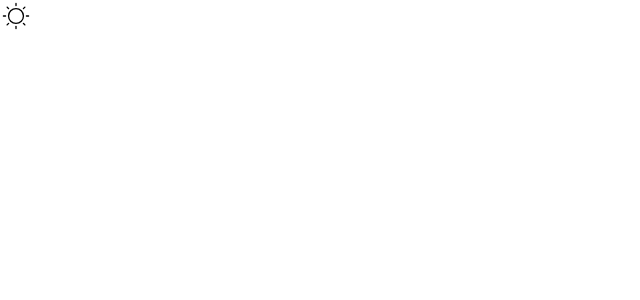
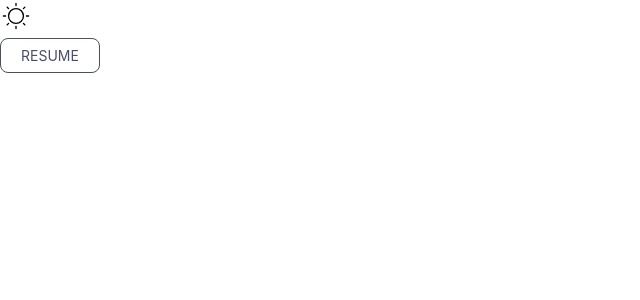
Before and after one commit to kosmiadis/portfolio_2026, a React (Vite) app: page / in a window 1280 px wide. Shown: the top 300 px of the page, without its empty margins (0-640 px from the left). Built offline with nearby package versions, Linux system fonts and the light colour scheme.

Commit message:
create button ui component

```diff
--- a/src/components/layouts/CoreLayout.tsx
+++ b/src/components/layouts/CoreLayout.tsx
@@ -2,6 +2,7 @@ import { twMerge } from "tailwind-merge";
 import type { ThemeType } from "../../store/theme";
 import Footer from "../layout/footer";
 import Header from "../layout/header";
+import Button from "../ui/button";
 
 type CoreLayoutPropsType = {
     theme: ThemeType;
@@ -12,7 +13,7 @@ export default function CoreLayout ({ theme }: CoreLayoutPropsType) {
     return <div className={twMerge('w-full min-h-screen dark:bg-black duration-100 ', theme)}>
         <Header/>
         <main className="">
-
+            <Button variant="ghost">RESUME</Button>
         </main>
         <Footer />
     </div>
--- /dev/null
+++ b/src/components/ui/button.tsx
@@ -0,0 +1,24 @@
+import type { HTMLAttributes, ReactNode } from "react";
+import { twMerge } from "tailwind-merge";
+
+type ButtonVariantType = 'ghost' | 'default' | 'link'
+
+interface ButtonI extends HTMLAttributes<HTMLButtonElement> {
+    variant?: ButtonVariantType;
+    children: ReactNode;
+}
+
+const variantStyle = {
+    default: 'bg-accent text-white hover:brightness-120 hover:shadow-2xl shadow-accent',
+    ghost: 'border-1 border-accent text-accent hover:bg-accent hover:text-white',
+    link: 'text-accent dark:hover:text-white'
+}
+
+export default function Button ({ variant='default', children, ...props}: ButtonI) {
+    const classes = 'px-5 py-1.5 text-md font-normal rounded-lg hover:cursor-pointer duration-100';
+
+    //@ts-ignore
+    return <button className={twMerge(classes, variantStyle[variant])}  {...props}>
+        {children}
+    </button>
+}
--- a/src/index.css
+++ b/src/index.css
@@ -1,9 +1,19 @@
 @import "tailwindcss";
 
 @theme {
-
+    --color-foreground: #fafaff;
+    --color-bg: #1c1c1c;
+    --color-accent: #4a4e69;
+    --text-sm: 12px;
+    --text-md: 14px;
+    --text-lg: 16px;
+    --text-xl: 18px;
+    --text-2xl: 20px;
 }
 
-@custom-variant dark (&:where(.dark, .dark *)) {
+@custom-variant dark (&:where(.dark, .dark *));
 
+.dark {
+    --color-bg: #fafaff;
+    --color-foreground: #1c1c1c;
 }
```
